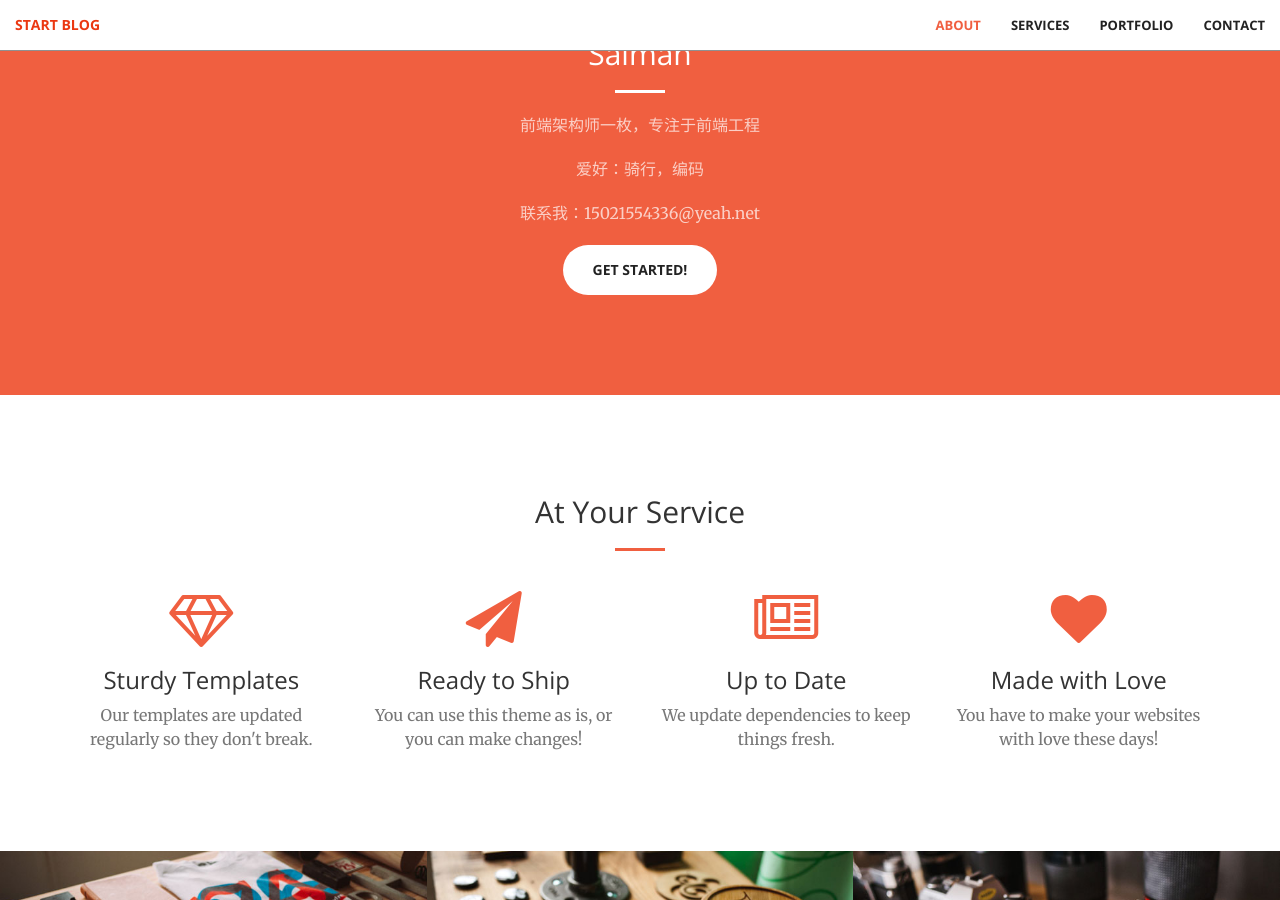
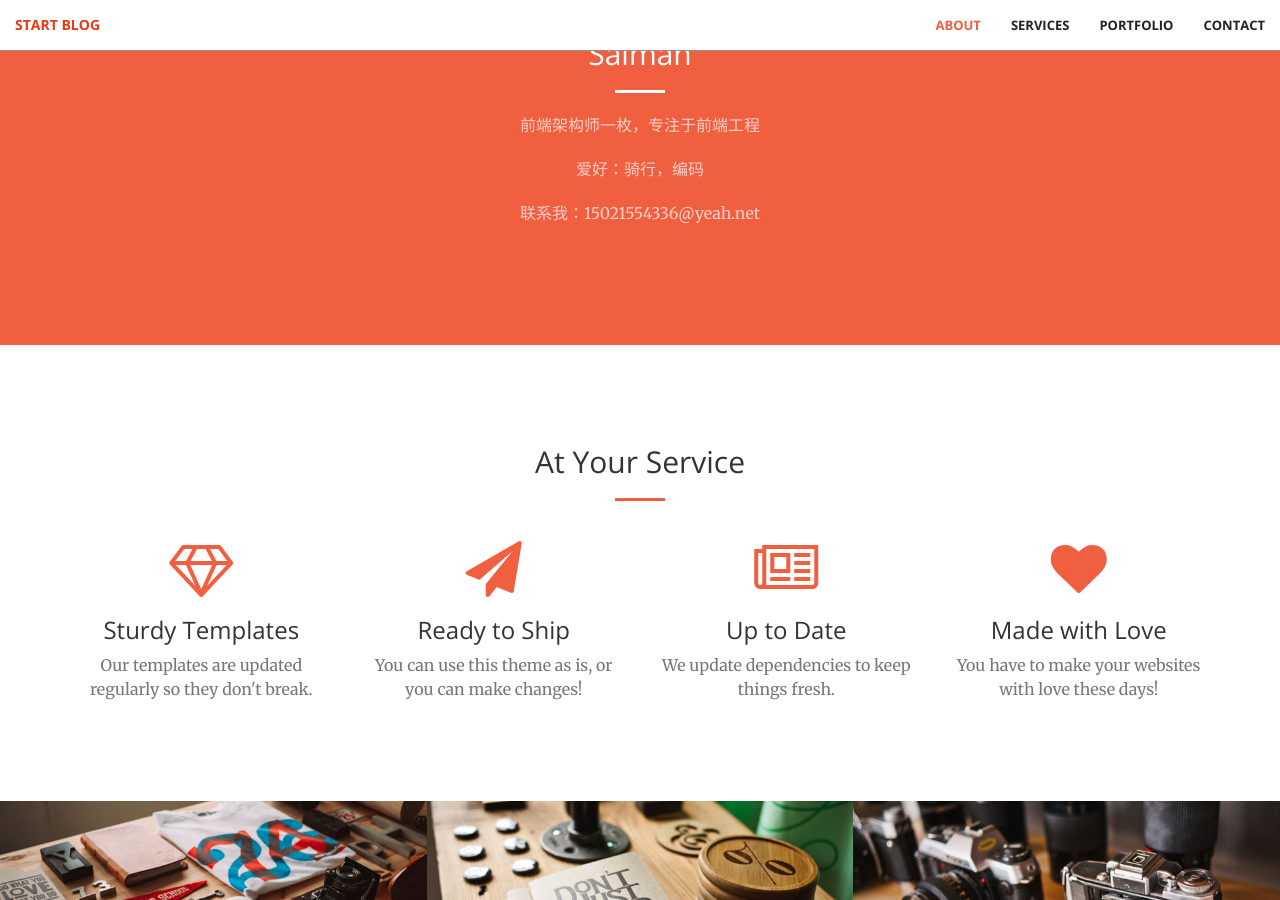
Before and after one commit to zhongpeng/zhongpeng.github.io, a Jekyll site: the page built from index.html, in a window 1280 px wide and 900 px high, scrolled down 963 px. Built offline with Jekyll 4.4.1, drawn with Linux system fonts in a browser that asks for light colours.

Commit message:
Update call-to-action.html

```diff
--- a/_includes/call-to-action.html
+++ b/_includes/call-to-action.html
@@ -7,7 +7,7 @@
                 <p class="text-faded">前端架构师一枚，专注于前端工程</p>
                 <p class="text-faded">爱好：骑行，编码</p>
                 <p class="text-faded">联系我：15021554336@yeah.net</p>
-                <a href="#" class="btn btn-default btn-xl">Get Started!</a>
+                <!--<a href="#" class="btn btn-default btn-xl">Get Started!</a>-->
             </div>
         </div>
     </div>
```
